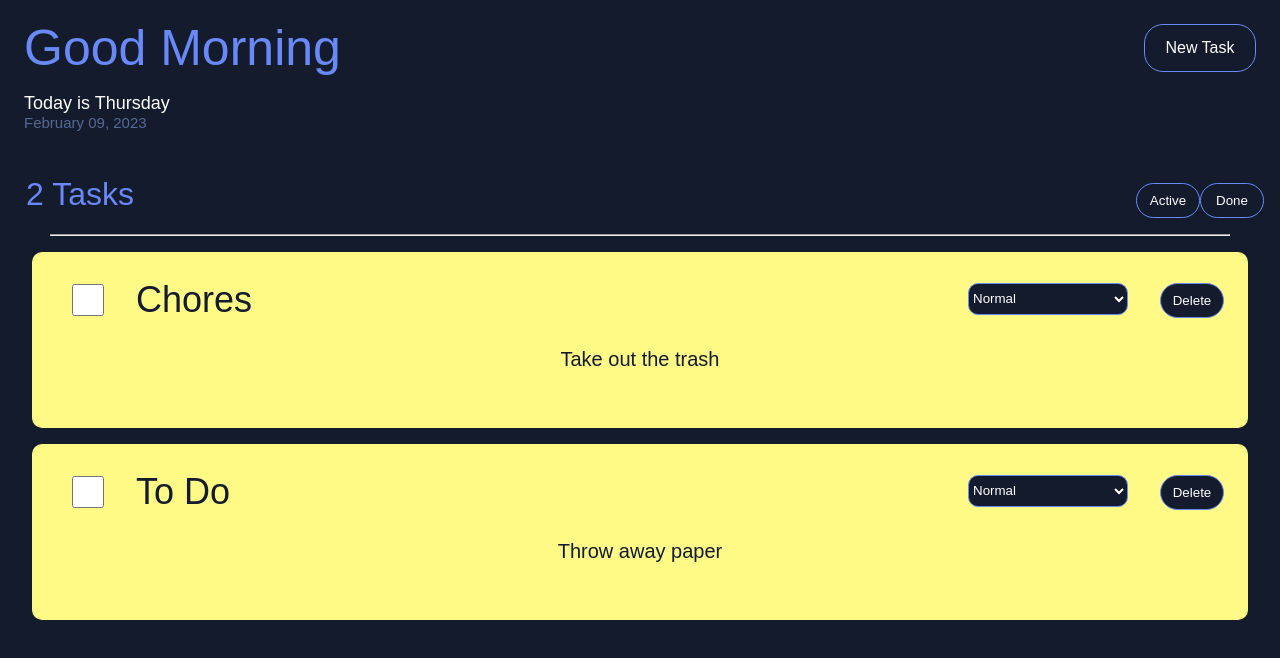
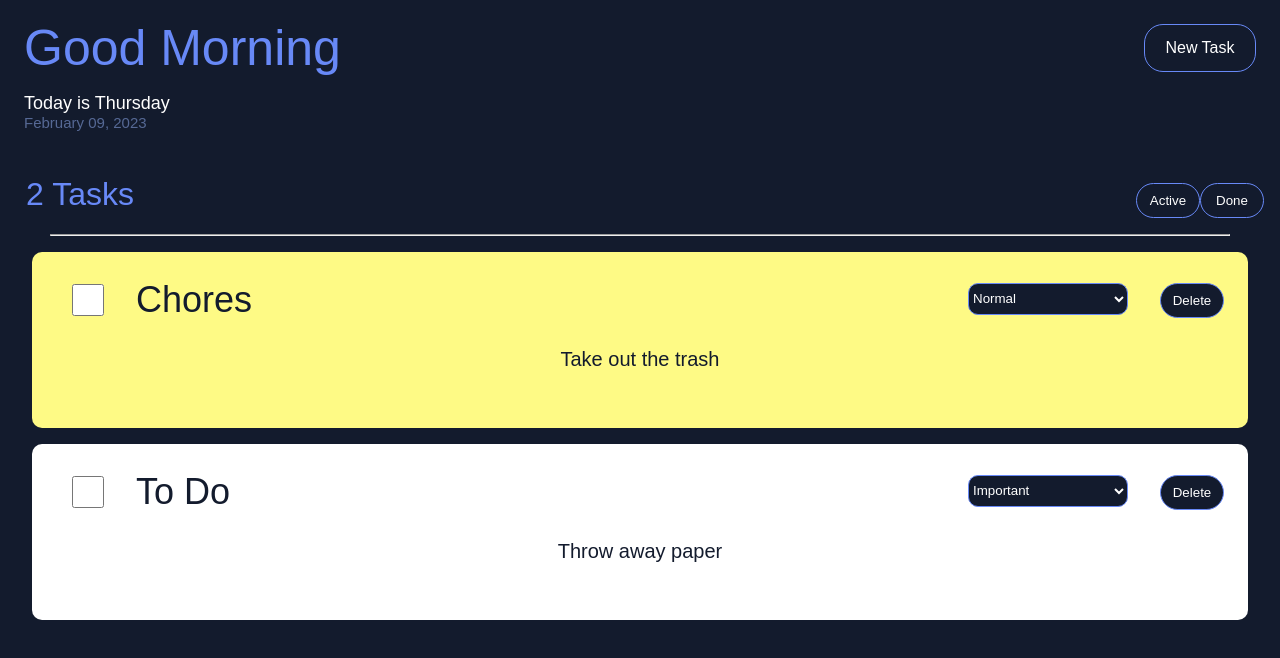
Before and after one commit to dilekbaykara/to-do-list, a React (Create React App) app: page / in a window 1280 px wide. Shown: the top 658 px of the page. Built offline with nearby package versions, Linux system fonts and the light colour scheme; a web font is replaced by a local one.

Commit message:
created function that will update background color of to-do-list depending on priority selected

```diff
--- a/src/App.css
+++ b/src/App.css
@@ -14,6 +14,10 @@
   border-radius: 10px;
   margin-left: 2rem;
   margin-right: 2rem;
+}
+
+.to-do-item[data-priority="1"]{
+  background-color: #ffff;
 }
 
 .important{
--- a/src/App.tsx
+++ b/src/App.tsx
@@ -5,7 +5,8 @@ import { render } from "@testing-library/react";
 import React from "react";
 import { toEditorSettings } from "typescript";
 import ReactDOM from "react-dom";
-import { getPriority } from "os";
+import { getPriority, setPriority } from "os";
+import { parse } from "path";
 // Time of day Greeting for User at top of page
 
 function Greeting() {
@@ -26,7 +27,7 @@ function Greeting() {
 
 interface ToDo {
   title: string;
-  priority: "normal" | "important";
+  priority: 1 | 2;
   description: string;
   checked: boolean;
   duedate?: Date;
@@ -36,7 +37,7 @@ const myToDo1: ToDo = {
   checked: true,
   description: "Take out the trash",
   duedate: new Date(2023, 1, 30),
-  priority: "important",
+  priority: 2,
   title: "Chores",
 };
 
@@ -44,7 +45,7 @@ const myToDo2: ToDo = {
   checked: false,
   description: "Throw away paper",
   duedate: new Date(2023, 1, 31),
-  priority: "normal",
+  priority: 1,
   title: "To Do",
 };
 
@@ -82,19 +83,39 @@ function Checkbox(): JSX.Element {
 // return {ToDoItem}
 // }
 
-function ToDoItem(props: { toDo: ToDo; onDeleteToDo: any;}) {
+function ToDoItem(props: {
+  toDo: ToDo;
+  onDeleteToDo: any;
+  prioritySelect: any;
+}) {
+  const handleOptionsChange = (event: any) => {
+    const selectBox = event.target
+    const newValue = selectBox.value
+    const newPriorityNumber = parseInt(newValue)
+    props.prioritySelect(newPriorityNumber)
+    // props.prioritySelect(parseInt(event.target.value));
+  };
   return (
-    <div className="to-do-item" id="to-do-item">
+    <div className="to-do-item" data-priority={props.toDo.priority} id="to-do-item">
       <div className="checkbox-title-container">
         <div className="check-title-div">
-        {Checkbox()}
-        <h2 className="to-do-title">{props.toDo.title}</h2>
+          {Checkbox()}
+          <h2 className="to-do-title">{props.toDo.title}</h2>
         </div>
         <div id="delete-div">
-        <select name="Priority" className="select-field">
-              <option className="important" value="important">Important</option>
-              <option selected>Normal</option>
-              </select>
+          <select
+            name="Priority"
+            className="select-field"
+            value={props.toDo.priority}
+            onChange={handleOptionsChange}
+          >
+            <option value="1">
+              Important
+            </option>
+            <option value="2">
+              Normal
+            </option>
+          </select>
           <button id="delete" onClick={props.onDeleteToDo}>
             Delete
           </button>
@@ -134,7 +155,6 @@ function App(): JSX.Element {
   const [toDos, setToDos] = useState<ToDo[]>(initialTodos);
   const [addingToDo, setAddingToDo] = useState(false);
 
-
   useEffect(
     function () {
       localStorage.setItem("toDoList", JSON.stringify(toDos));
@@ -155,13 +175,11 @@ function App(): JSX.Element {
       ...toDos,
       {
         title: data.Title as string,
-        priority: data.Priority as "normal" | "important",
+        priority: parseInt(data.Priority as string) as 2 | 1,
         description: data.Description as string,
         checked: false,
       },
-
     ]);
-    setAddingToDo(false);
   }
 
   if (addingToDo) {
@@ -186,8 +204,12 @@ function App(): JSX.Element {
           </p>
           <p>
             <select name="Priority" className="input-field">
-              <option className="important" value="important">Important</option>
-              <option selected>Normal</option>
+              <option className="important" value="1">
+                Important
+              </option>
+              <option selected value="2">
+                Normal
+              </option>
 
               {/* <option>Urgent</option> */}
             </select>
@@ -246,8 +268,17 @@ function App(): JSX.Element {
       {toDos.map((toDoItem: ToDo) => (
         <ToDoItem
           onDeleteToDo={function () {
-          const filterToDos = toDos.filter(x=>x !== toDoItem)
-          setToDos(filterToDos)
+            const filterToDos = toDos.filter((x) => x !== toDoItem);
+            setToDos(filterToDos);
+          }}
+          //Priority function to call to return a different colored div
+
+          prioritySelect={function (updatedPriority: any) {
+            const updatedToDos = toDos.map((x) =>
+              x === toDoItem ? ({ ...x, priority: updatedPriority } as any) : x
+            );
+            console.log(updatedToDos);
+            setToDos(updatedToDos);
           }}
           toDo={toDoItem}
           // onCheckBoxClick={function () {
```
